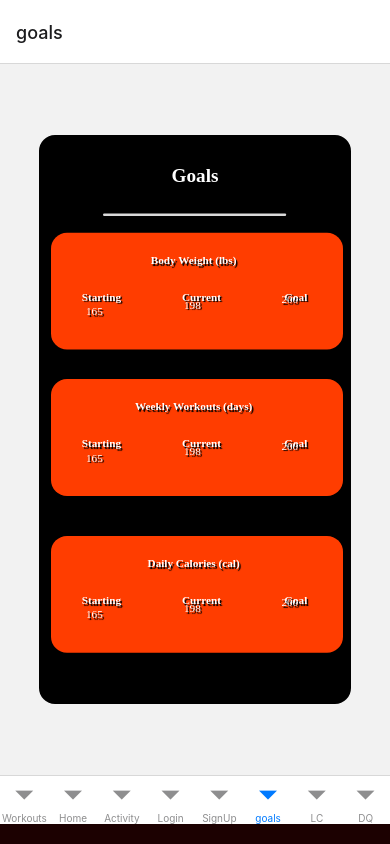
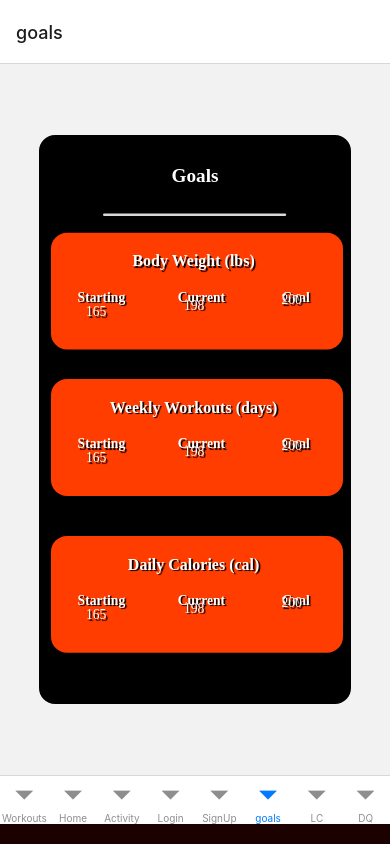
Before and after one commit to JonathanSedlakPSU/LightWeight, a React Native app: screen /goals in a window 390 px wide. Built offline with nearby package versions, Linux system fonts and the light colour scheme.

Commit message:
fixed popup screens

```diff
--- a/Screens/GoalsPop-Up.js
+++ b/Screens/GoalsPop-Up.js
@@ -78,7 +78,7 @@ const styles = StyleSheet.create({
         fontWeight: "700",
         lineHeight: 30,
         letterSpacing: 0,
-        fontSize: '20',
+        fontSize: 20,
         position: "relative",
         left: "5%",
         width: 310,
@@ -96,7 +96,7 @@ const styles = StyleSheet.create({
         fontWeight: "700",
         lineHeight: 35,
         letterSpacing: 0,
-        fontSize: '17',
+        fontSize: 17,
         position: "absolute",
         //Stroke
         textShadowColor: "#000", // Outline color
@@ -232,7 +232,7 @@ const styles = StyleSheet.create({
         color: Color.colorWhite,
         fontFamily: FontFamily.interBold,
         lineHeight: 35,
-        fontSize: '17',
+        fontSize: 17,
         position: "relative",
         marginLeft: -52.5,
         width: 106,
@@ -248,7 +248,7 @@ const styles = StyleSheet.create({
         color: Color.colorWhite,
         fontFamily: FontFamily.interBold,
         lineHeight: 35,
-        fontSize: '17',
+        fontSize: 17,
         position: "relative",
         marginLeft: 70,
         width: 106,
@@ -264,7 +264,7 @@ const styles = StyleSheet.create({
         color: Color.colorWhite,
         fontFamily: FontFamily.interBold,
         lineHeight: 35,
-        fontSize: '17',
+        fontSize: 17,
         position: "relative",
         marginLeft: 210,
         width: 106,
--- a/Screens/LogCaloriesPop-Up.js
+++ b/Screens/LogCaloriesPop-Up.js
@@ -66,7 +66,7 @@ const styles = StyleSheet.create({
         fontWeight: "700",
         lineHeight: 30,
         letterSpacing: 0,
-        fontSize: '29',
+        fontSize: 29,
         position: "relative",
         left: "-5%",
         width: 310,
@@ -84,7 +84,7 @@ const styles = StyleSheet.create({
         fontWeight: "700",
         lineHeight: 45,
         letterSpacing: 0,
-        fontSize: '20',
+        fontSize: 20,
         position: "relative",
         left: "-12%",
         //Stroke
@@ -226,7 +226,7 @@ const styles = StyleSheet.create({
         color: Color.colorWhite,
         fontFamily: FontFamily.interBold,
         lineHeight: 35,
-        fontSize: '17px',
+        fontSize: 17,
         position: "relative",
         marginLeft: -52.5,
         width: 106,
@@ -238,7 +238,7 @@ const styles = StyleSheet.create({
         color: Color.colorWhite,
         fontFamily: FontFamily.interBold,
         lineHeight: 35,
-        fontSize: '17',
+        fontSize: 17,
         position: "relative",
         marginLeft: 70,
         width: 106,
@@ -250,7 +250,7 @@ const styles = StyleSheet.create({
         color: Color.colorWhite,
         fontFamily: FontFamily.interBold,
         lineHeight: 35,
-        fontSize: '17px',
+        fontSize: 17,
         position: "relative",
         marginLeft: 210,
         width: 106,
```
